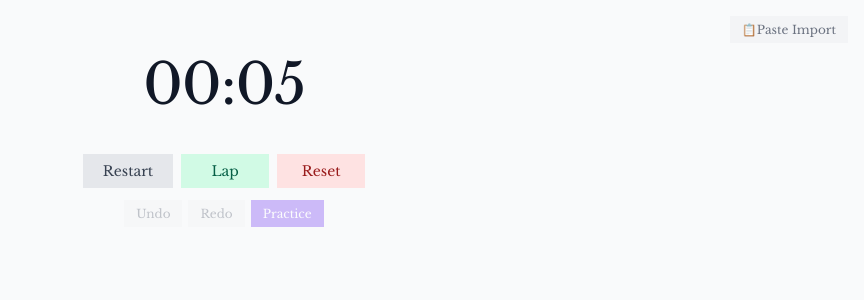
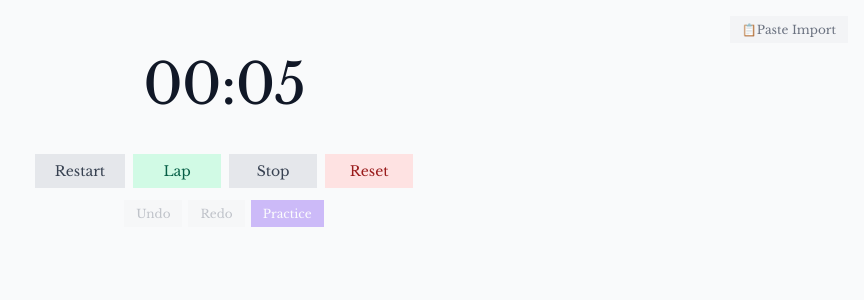
Before and after one commit to midspiral/talktimer-lemmafit, a React (Vite) app: page / in a window 1280 px wide. Shown: the top 300 px of the page, without its empty margins (416-1280 px from the left). Built offline with nearby package versions, Linux system fonts and the light colour scheme; the HTML template or start-up script is replaced by a standard one.

Commit message:
also stop

```diff
--- a/src/App.tsx
+++ b/src/App.tsx
@@ -115,7 +115,8 @@ function parseMarkdown(text: string): { section: string; duration: number; tags:
 }
 
 function App() {
-  // Timer state - always running
+  // Timer state - starts running automatically
+  const [running, setRunning] = useState(true)
   const [startTime, setStartTime] = useState(() => Date.now())
   const [displayTime, setDisplayTime] = useState(0)
 
@@ -165,26 +166,40 @@ function App() {
     setDafnyHistory((h: DafnyHistory) => Api.Redo(h))
   }, [])
 
-  // Timer effect - always running
+  // Timer effect
   useEffect(() => {
+    if (!running) return
+
     const interval = setInterval(() => {
       const elapsed = Date.now() - startTime
       setDisplayTime(elapsed)
     }, 100)
 
     return () => clearInterval(interval)
-  }, [startTime])
+  }, [running, startTime])
 
-  // Restart timer (reset counter to 0, keeps running)
+  // Stop/resume timer
+  const toggleTimer = () => {
+    if (running) {
+      setRunning(false)
+    } else {
+      setStartTime(Date.now() - displayTimeRef.current)
+      setRunning(true)
+    }
+  }
+
+  // Restart timer (reset counter to 0, starts running)
   const restartTimer = () => {
     setStartTime(Date.now())
     setDisplayTime(0)
+    setRunning(true)
   }
 
-  // Reset timer and laps (timer keeps running)
+  // Reset timer and laps (restarts timer)
   const resetTimer = () => {
     setStartTime(Date.now())
     setDisplayTime(0)
+    setRunning(true)
     setRepeatMode(false)
     dispatch({ type: 'Reset' })
   }
@@ -197,6 +212,7 @@ function App() {
     if (labels.length === 0) return
     setStartTime(Date.now())
     setDisplayTime(0)
+    setRunning(true)
     setRepeatMode(false)
     // Set template after reset in one setDafnyHistory call
     setDafnyHistory((h: DafnyHistory) => {
@@ -400,6 +416,9 @@ function App() {
           className="control-btn lap-btn"
         >
           Lap
+        </button>
+        <button onClick={toggleTimer} className="control-btn">
+          {running ? 'Stop' : 'Resume'}
         </button>
         <button
           onClick={resetTimer}
```
